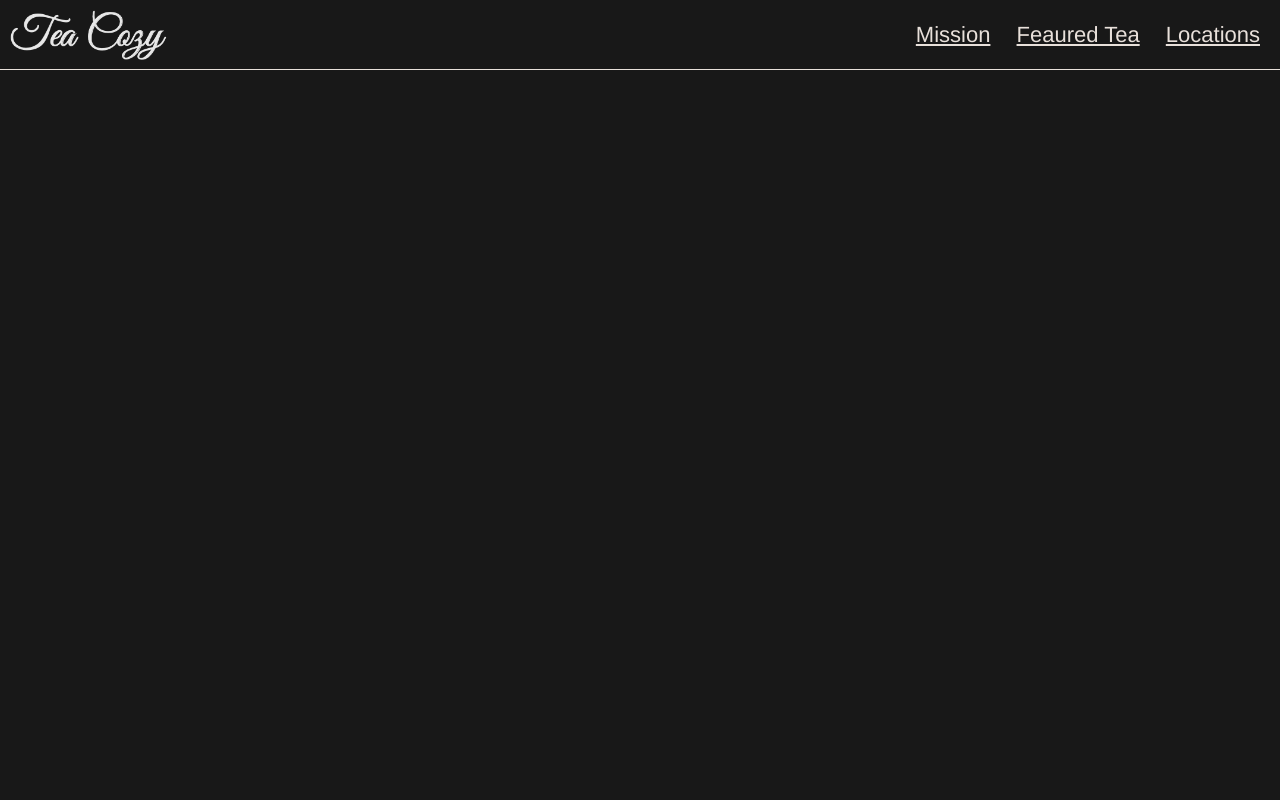
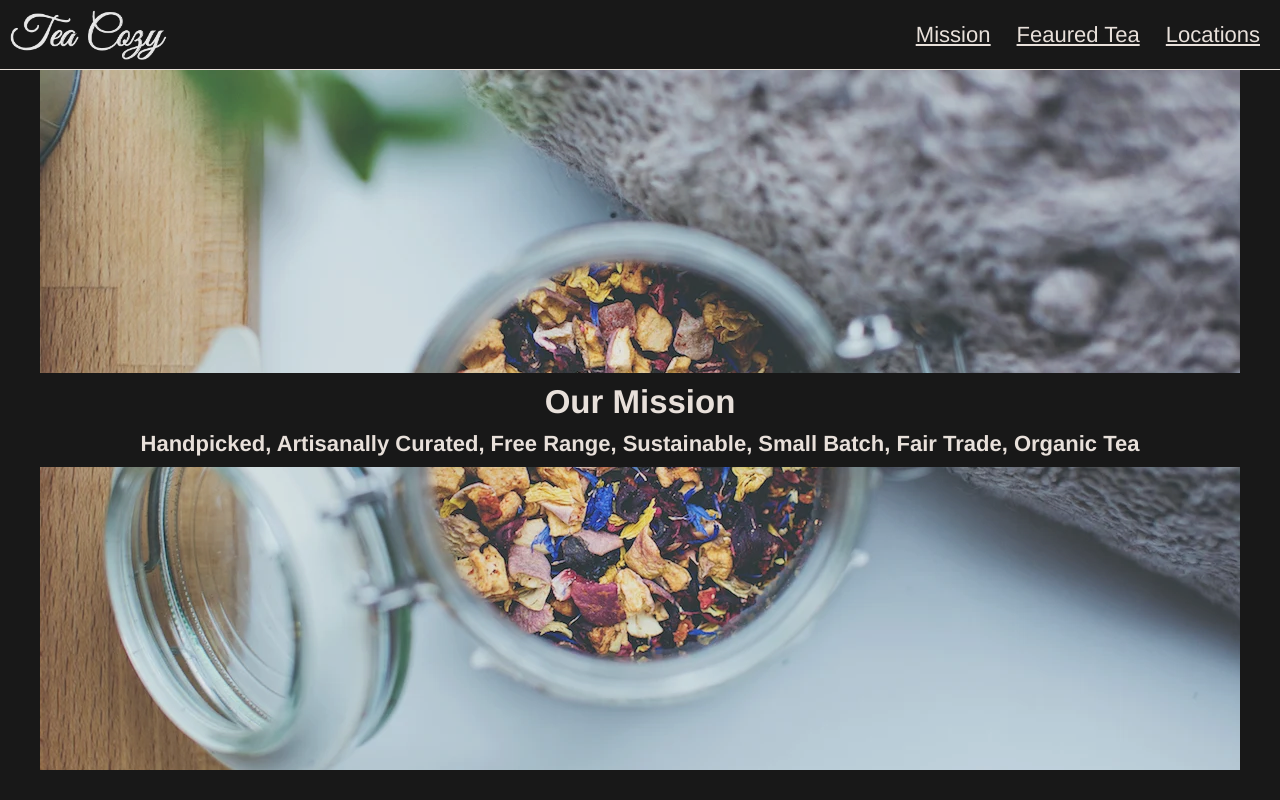
Before and after one commit to jdlawton/tea-cozy-site, a plain HTML site: page index.html in a window 1280 px wide. Drawn offline with Linux system fonts and the light colour scheme.

Commit message:
Add Mission section

```diff
--- a/index.html
+++ b/index.html
@@ -12,11 +12,20 @@
         <img src="resources/images/img-tea-cozy-logo.webp" class="logo">
         <nav>
             <ul>
-                <li>Mission</li>
+                <li><a href="#mission">Mission</a></li>
                 <li>Feaured Tea</li>
                 <li>Locations</li>
             </ul>
         </nav>
     </header>
+    <section class="mission" id="mission">
+        <div class="mission-statement">
+            <h2>Our Mission</h2>
+            <h4>Handpicked, Artisanally Curated, Free Range, Sustainable, Small Batch, Fair Trade, Organic Tea</h4>
+        </div>
+    </section>
+    <section class="featured-tea" id="featured-tea">
+
+    </section>
 </body>
 </html>
--- a/resources/style.css
+++ b/resources/style.css
@@ -42,3 +42,22 @@ header img, ul {
 .logo {
     height: 50px;
 }
+
+.mission {
+    height: 700px;
+    width: 1200px;
+    background-image: url(./images/img-mission-background.webp);
+    margin: 0 auto;
+    display: flex;
+    justify-content: center;
+    align-items: center;
+}
+
+.mission-statement {
+    background-color: black;
+    width: 100%;
+}
+
+.mission-statement h2, h4 {
+    margin: 10px;
+}
```
